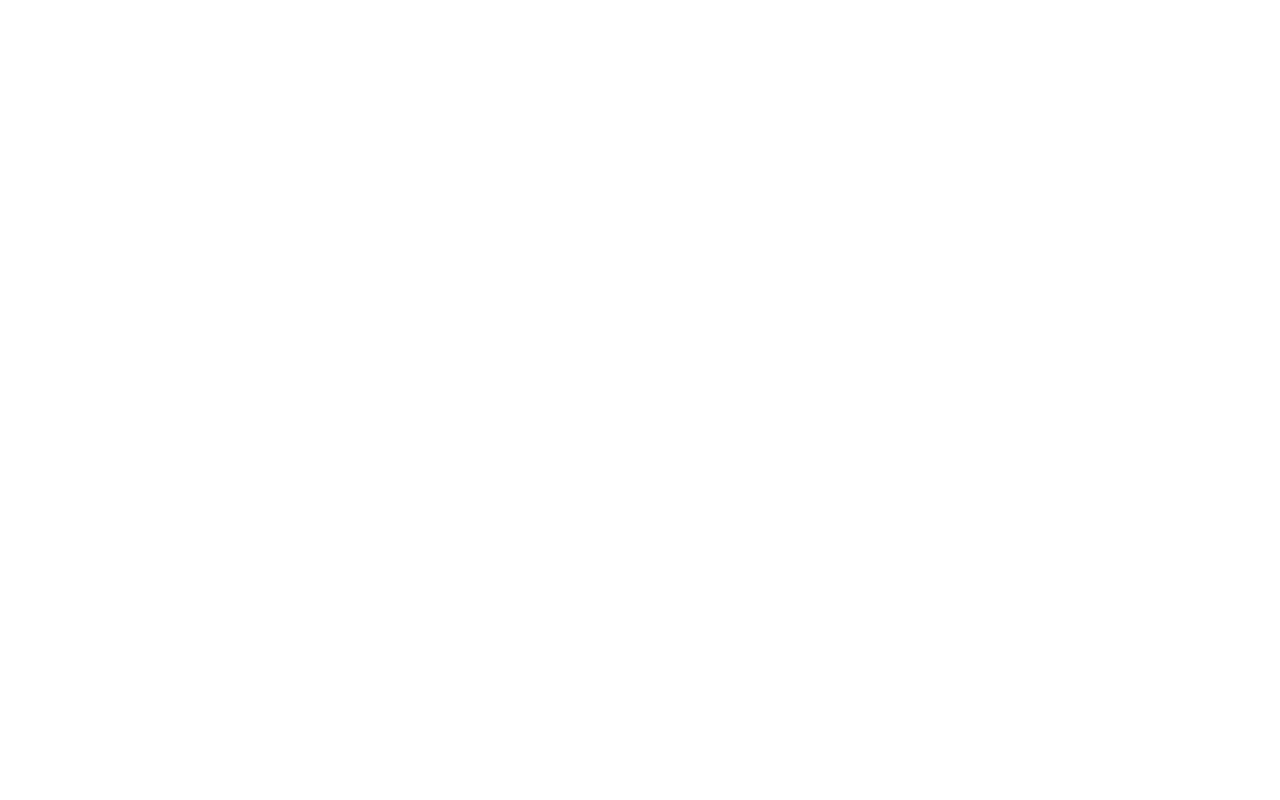
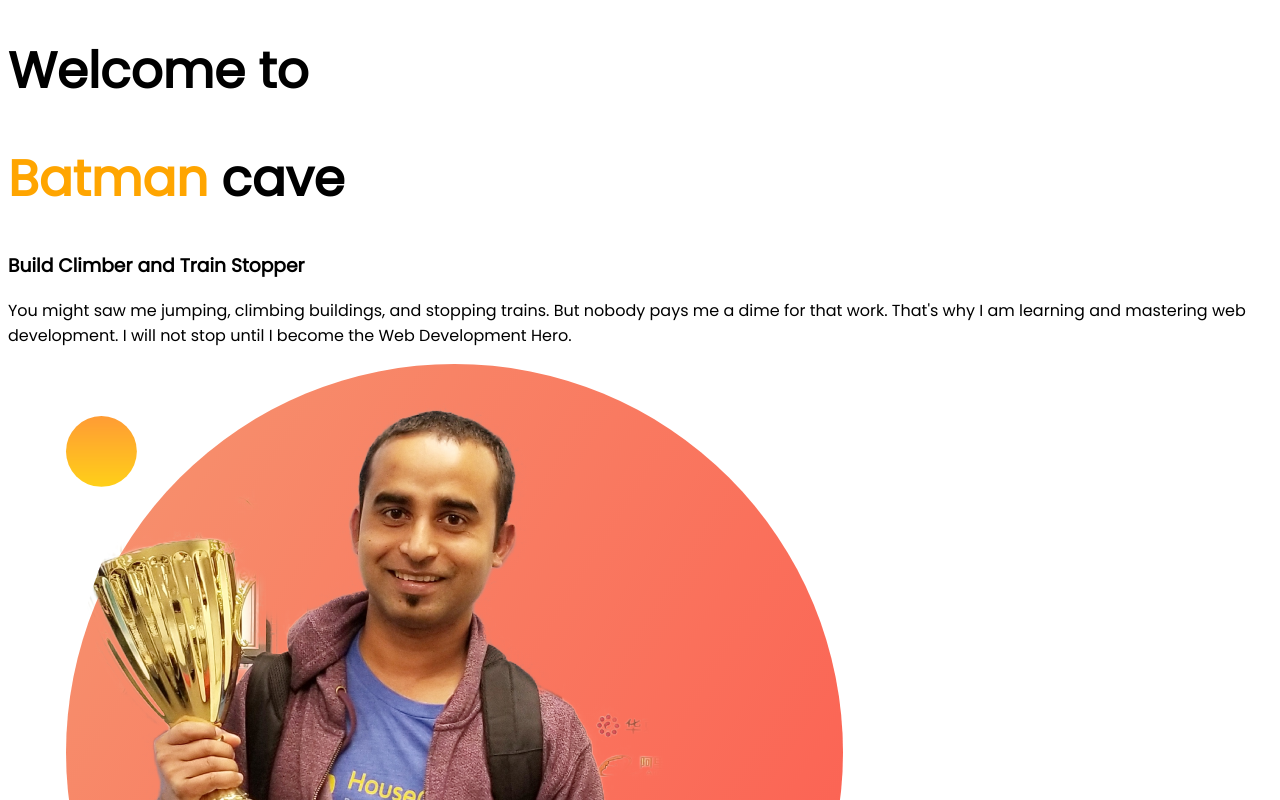
Before and after one commit to Biplob17h/developere-protfolio, a plain HTML site: page index.html in a window 1280 px wide. Shown: the top 800 px of the page. Drawn offline with Linux system fonts and the light colour scheme.

Commit message:
h1 and color

```diff
--- a/index.html
+++ b/index.html
@@ -5,9 +5,17 @@
     <meta http-equiv="X-UA-Compatible" content="IE=edge">
     <meta name="viewport" content="width=device-width, initial-scale=1.0">
     <title>janker protfolio</title>
+    <link rel="preconnect" href="https://fonts.googleapis.com">
+    <link rel="preconnect" href="https://fonts.gstatic.com" crossorigin>
+    <link href="https://fonts.googleapis.com/css2?family=Poppins&display=swap" rel="stylesheet">
     <link rel="stylesheet" href="style.css">
 </head>
 <body>
+    <h1> Welcome to </h1>
+    <h1> <span class="bat">Batman</span> cave</h1>
+    <h3>Build Climber and Train Stopper </h3>
+    <p>You might saw me jumping, climbing buildings, and stopping trains. But nobody pays me a dime for that work. That's why I am learning and mastering web development. I will not stop until I become the Web Development Hero.</p>
+    <img src="images/jhankar.png" alt="a photo of jhanker mahabub">
 
 </body>
 </html>
--- a/style.css
+++ b/style.css
@@ -0,0 +1,7 @@
+body{
+    font-family: 'Poppins', sans-serif;
+}
+h1{
+    font-size: 50px;
+}
+.bat{ color: orange;}
```
Also changed, not shown: images/dream-bg.png (added), images/exp-bg.png (added), images/jhankar.png (added), images/jhankar2.png (added), images/my-bg.png (added), images/my-bg2.png (added), images/top-banner.png (added), 7 other files.
